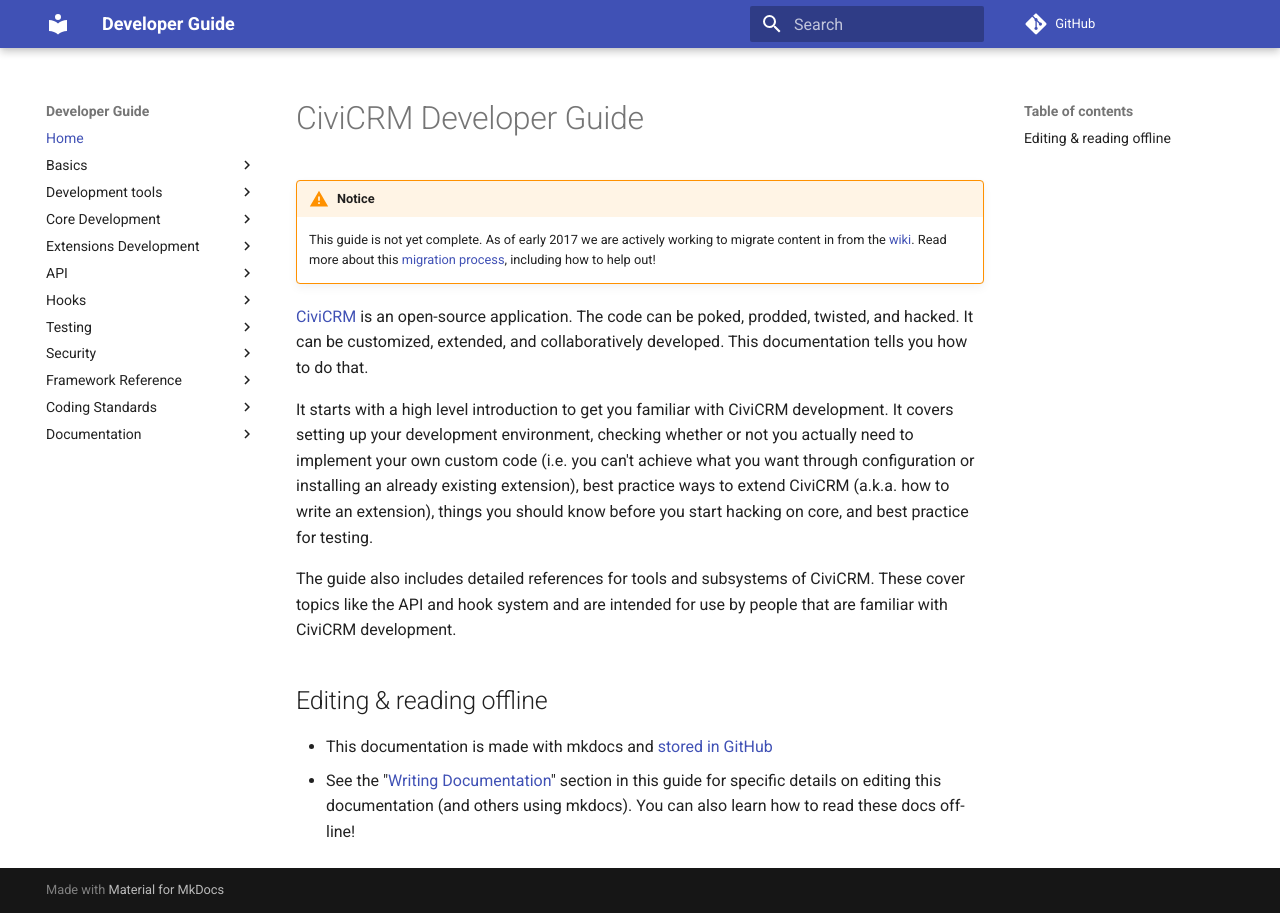
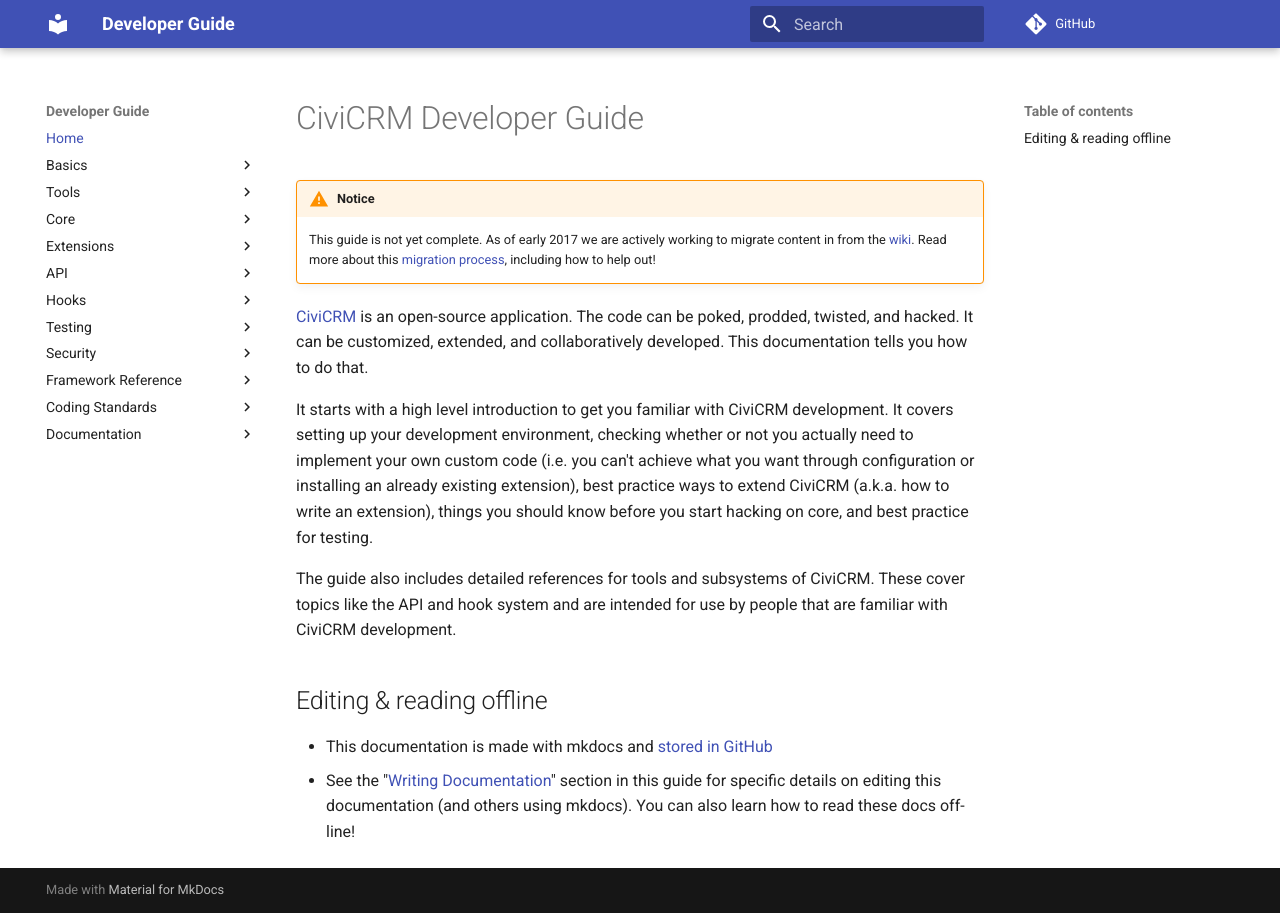
Before and after one commit to civicrm/civicrm-dev-docs, an MkDocs documentation site: the page built from docs/index.md, in a window 1280 px wide. Built offline with MkDocs 1.6.1 and Material for MkDocs 9.7.7, drawn with Linux system fonts in a browser that asks for light colours; comment, search, counter and statistics services are not loaded; old or Windows-style settings are respelled for this version of MkDocs.

Commit message:
Simplify chapter titles

```diff
--- a/mkdocs.yml
+++ b/mkdocs.yml
@@ -12,7 +12,7 @@
   - Useful Skills: basics/skills.md
   - Planning Your Project: basics/planning.md
   - File System: basics/filesystem.md
-- Development tools:
+- Tools:
   - Development Tools: tools/index.md
   - Buildkit: tools/buildkit.md
   - civibuild: tools/civibuild.md
@@ -23,13 +23,13 @@
   - Jenkins: tools/jenkins.md
   - PhpStorm: tools/phpstorm.md
   - Debugging: tools/debugging.md
-- Core Development:
+- Core:
   - When to Edit Core: core/hacking.md
   - How to Contribute: core/contributing.md
   - Reviewing PR's: core/pr-review.md
   - Release Process: core/release-process.md
   - Codebase & Architecture: core/architecture.md
-- Extensions Development:
+- Extensions:
   - Basics: extensions/index.md
   - Packaging Options: extensions/packaging.md
   - civix: extensions/civix.md
```
